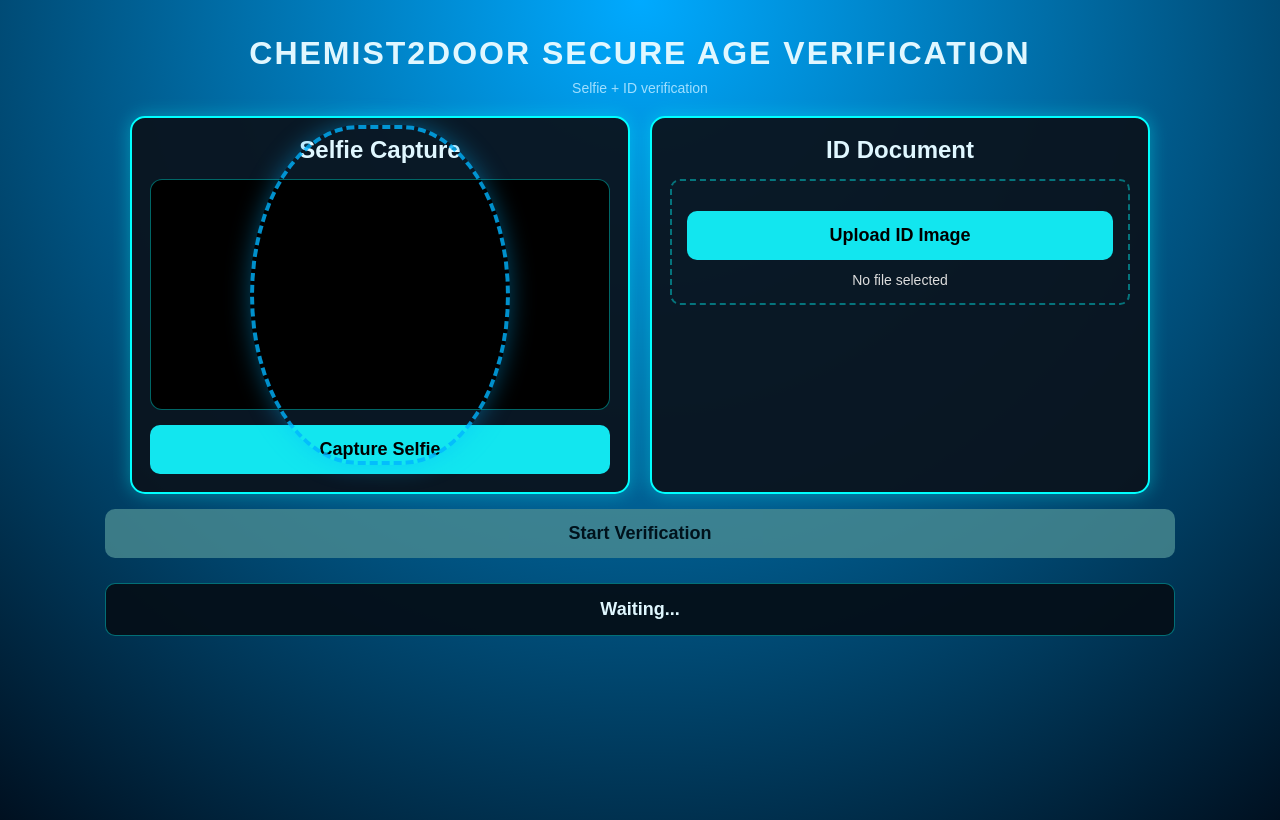
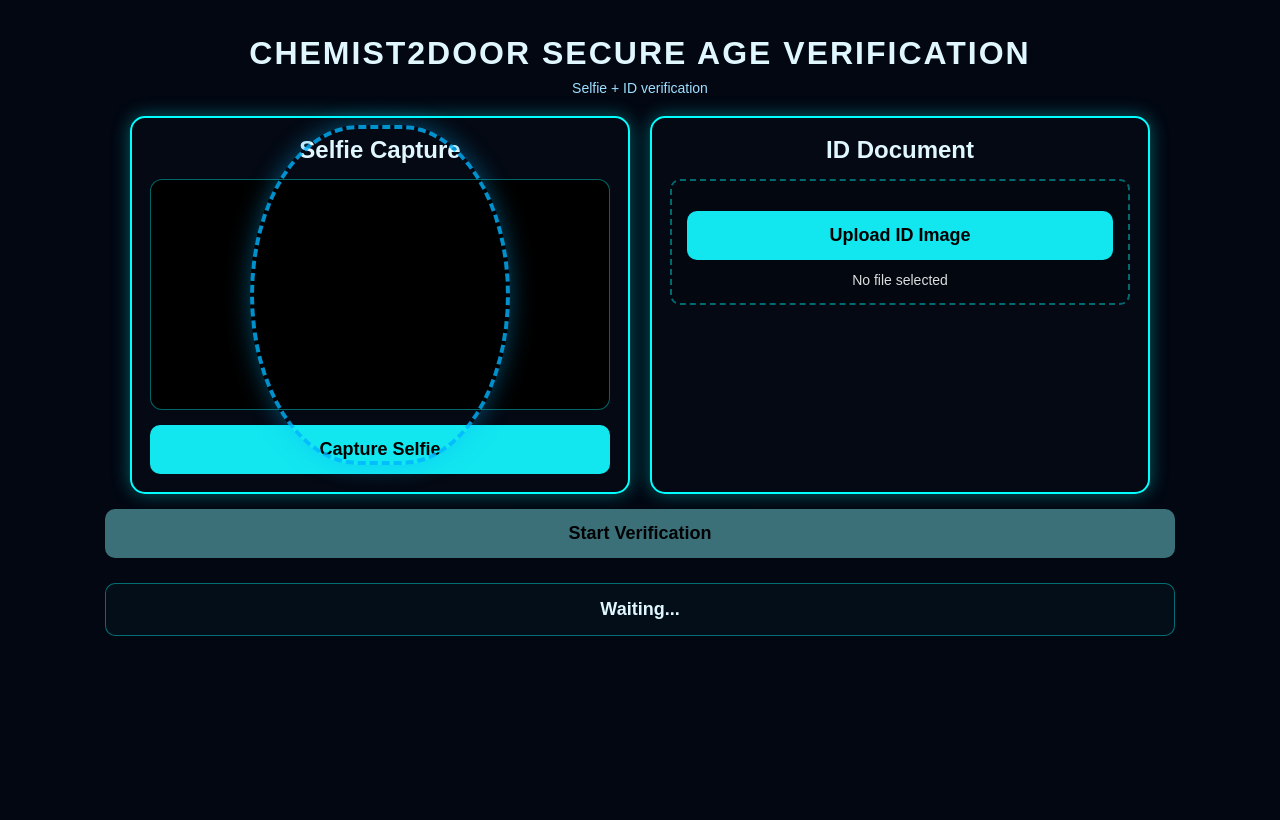
Before and after one commit to Shah4893/chemist2door, a Flask app: template templates/index.html in a window 1280 px wide. Run offline with Flask 3, Linux system fonts and the light colour scheme; the template is opened without the code that fills it, so the values that code supplies are empty.

Commit message:
Update background colors in style.css

```diff
--- a/static/style.css
+++ b/static/style.css
@@ -5,7 +5,7 @@
 }
 
 body {
-    background: radial-gradient(circle at top, #0af, #001020);
+    background: #020712;
     font-family: Arial, sans-serif;
     color: #e0f7ff;
     min-height: 100vh;
@@ -42,7 +42,7 @@ body {
     flex: 1 1 450px;
     max-width: 500px;
     width: 100%;
-    background: rgba(10, 20, 30, 0.95);
+    background: rgba(5, 10, 20, 0.98);
     border: 2px solid #00ffff;
     border-radius: 15px;
     padding: 18px;
@@ -129,6 +129,7 @@ button[disabled] {
     border: 2px dashed rgba(0, 255, 255, 0.4);
     border-radius: 10px;
     padding: 15px;
+    background: rgba(3, 8, 16, 0.95);
 }
 
 #idInput {
@@ -148,7 +149,7 @@ button[disabled] {
     padding: 15px;
     border-radius: 10px;
     border: 1px solid rgba(0, 255, 255, 0.4);
-    background: rgba(5, 15, 25, 0.95);
+    background: rgba(5, 15, 25, 0.98);
 }
 
 #resultText {
```
